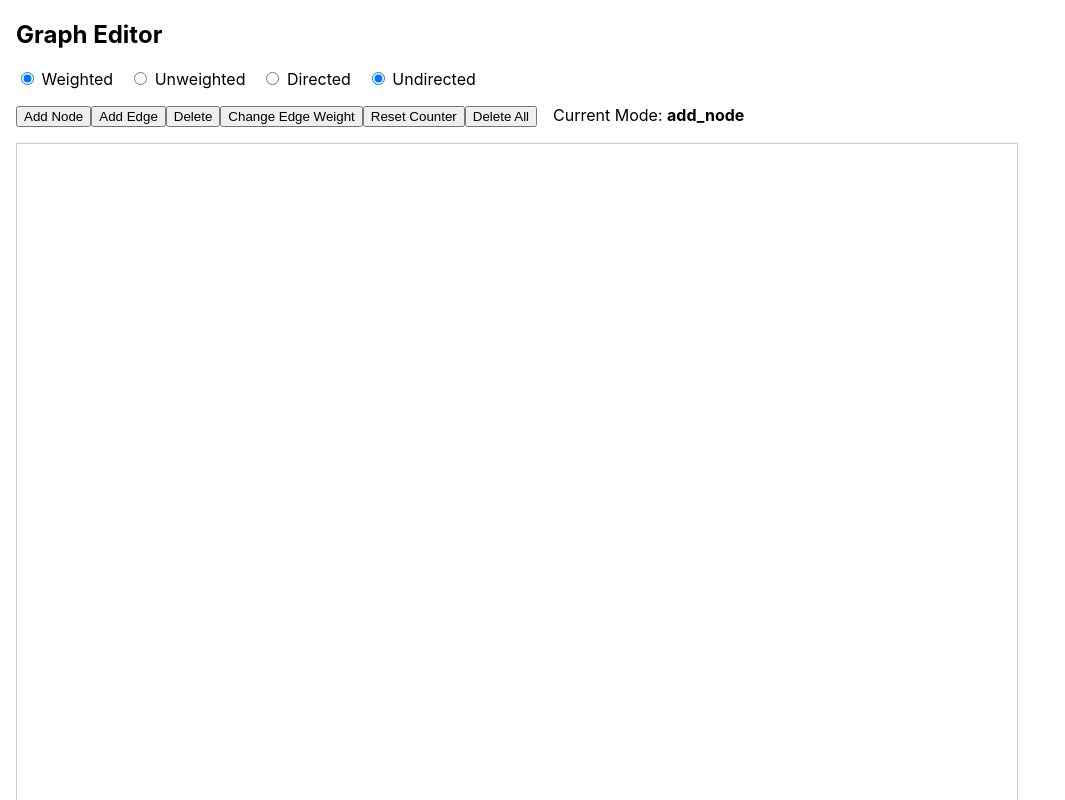
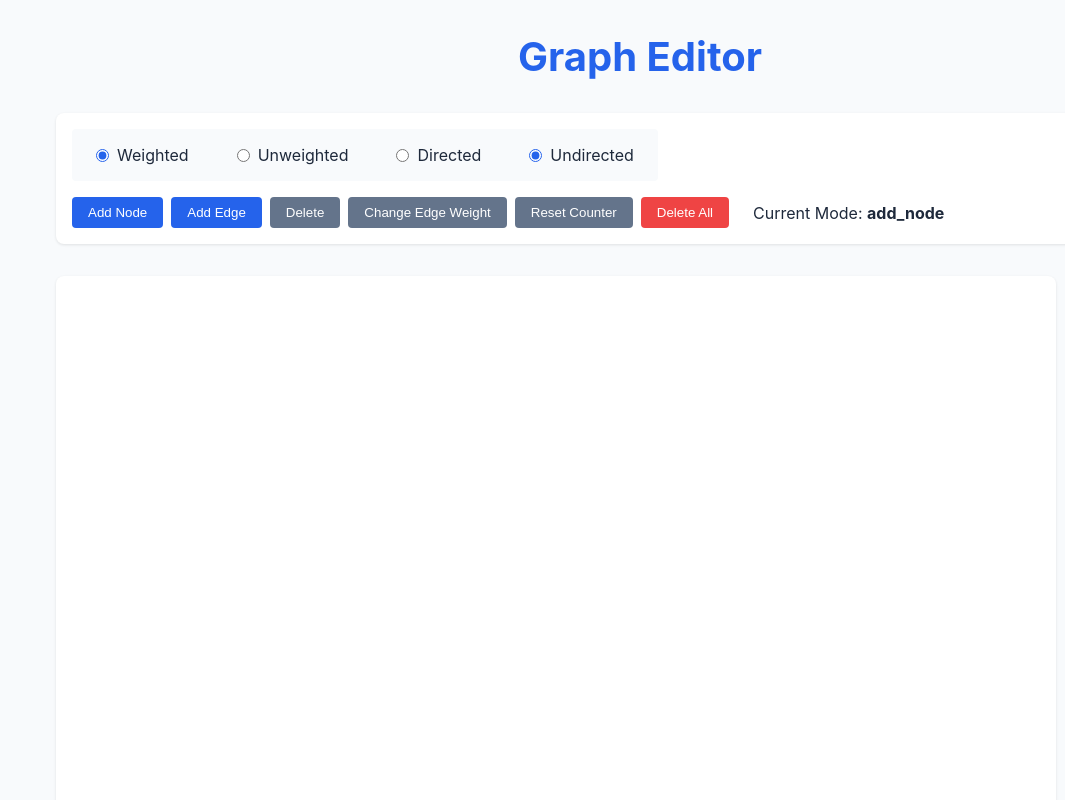
Before and after one commit to Peter-Shamoun/Graph-Theory, a React (Create React App) app: page / in a window 1280 px wide. Shown: the top 800 px of the page, without its empty margins (0-1065 px from the left). Built offline with nearby package versions, Linux system fonts and the light colour scheme.

Commit message:
func graph, css

```diff
--- a/src/App.js
+++ b/src/App.js
@@ -1,5 +1,6 @@
 import React, { useState, useRef } from 'react';
 import * as d3 from 'd3';
+import './App.css';
 
 /**
  * GraphEditor component replicates the functionality of the original Python/Tkinter Graph Editor:
@@ -222,29 +223,33 @@ export default function GraphEditor() {
   };
 
   return (
-    <div style={{ margin: '1rem' }}>
-      <h2>Graph Editor</h2>
+    <div className="graph-editor">
+      <header className="graph-editor__header">
+        <h1 className="graph-editor__title">Graph Editor</h1>
+      </header>
 
-      {/* Graph Type Selection with disabled state */}
-      <div style={{ marginBottom: '1rem' }}>
-        <label style={{ marginRight: '1rem' }}>
+      <div className="graph-editor__controls">
+        {/* Graph Type Selection */}
+        <div className="radio-group">
+          <label className="radio-label">
             <input
               type="radio"
               value="weighted"
               checked={isWeighted}
               onChange={() => setIsWeighted(true)}
-          /> Weighted
+            />
+            Weighted
           </label>
-        <label style={{ marginRight: '1rem' }}>
+          <label className="radio-label">
             <input
               type="radio"
               value="unweighted"
               checked={!isWeighted}
               onChange={() => setIsWeighted(false)}
-          /> Unweighted
+            />
+            Unweighted
           </label>
-        <label style={{
-          marginRight: '1rem',
+          <label className="radio-label" style={{
             opacity: nodes.length > 0 ? 0.5 : 1,
             cursor: nodes.length > 0 ? 'not-allowed' : 'pointer'
           }}>
@@ -254,9 +259,10 @@ export default function GraphEditor() {
               checked={isDirected}
               onChange={() => handleDirectedToggle(true)}
               disabled={nodes.length > 0}
-          /> Directed
+            />
+            Directed
           </label>
-        <label style={{
+          <label className="radio-label" style={{
             opacity: nodes.length > 0 ? 0.5 : 1,
             cursor: nodes.length > 0 ? 'not-allowed' : 'pointer'
           }}>
@@ -266,28 +272,30 @@ export default function GraphEditor() {
               checked={!isDirected}
               onChange={() => handleDirectedToggle(false)}
               disabled={nodes.length > 0}
-          /> Undirected
+            />
+            Undirected
           </label>
         </div>
 
         {/* Toolbar */}
-      <div style={{ marginBottom: '1rem' }}>
-        <button onClick={setModeAddNode}>Add Node</button>
-        <button onClick={setModeAddEdge}>Add Edge</button>
-        <button onClick={setModeDelete}>Delete</button>
-        <button onClick={setModeRenameEdge}>Change Edge Weight</button>
-        <button onClick={resetNodeCounter}>Reset Counter</button>
-        <button onClick={deleteAll}>Delete All</button>
-        <span style={{ marginLeft: '1rem' }}>
+        <div className="button-group">
+          <button className="btn btn-primary" onClick={setModeAddNode}>Add Node</button>
+          <button className="btn btn-primary" onClick={setModeAddEdge}>Add Edge</button>
+          <button className="btn btn-secondary" onClick={setModeDelete}>Delete</button>
+          <button className="btn btn-secondary" onClick={setModeRenameEdge}>Change Edge Weight</button>
+          <button className="btn btn-secondary" onClick={resetNodeCounter}>Reset Counter</button>
+          <button className="btn btn-danger" onClick={deleteAll}>Delete All</button>
+          <span style={{ marginLeft: '1rem', alignSelf: 'center' }}>
             Current Mode: <strong>{mode}</strong>
           </span>
+        </div>
       </div>
 
       {/* SVG Canvas */}
       <svg
+        className="graph-canvas"
         width="1000"
         height="1000"
-        style={{ border: '1px solid #ccc', background: '#fff' }}
         onClick={handleSvgClick}
       >
         <defs>
@@ -317,7 +325,7 @@ export default function GraphEditor() {
           );
 
           return (
-            <g key={edge.id} onClick={(e) => handleEdgeClick(edge, e)}>
+            <g key={edge.id} className="edge" onClick={(e) => handleEdgeClick(edge, e)}>
               <line
                 x1={sourceNode.x}
                 y1={sourceNode.y}
@@ -344,10 +352,10 @@ export default function GraphEditor() {
           );
         })}
 
-        {/* Render nodes (circles + labels) */}
         {nodes.map((node) => (
           <g
             key={node.uniqueId}
+            className="node"
             onClick={(e) => {
               e.stopPropagation();
               handleNodeClick(node.id, node.uniqueId);
```
Lines whose indentation alone changed are shown as unchanged.
